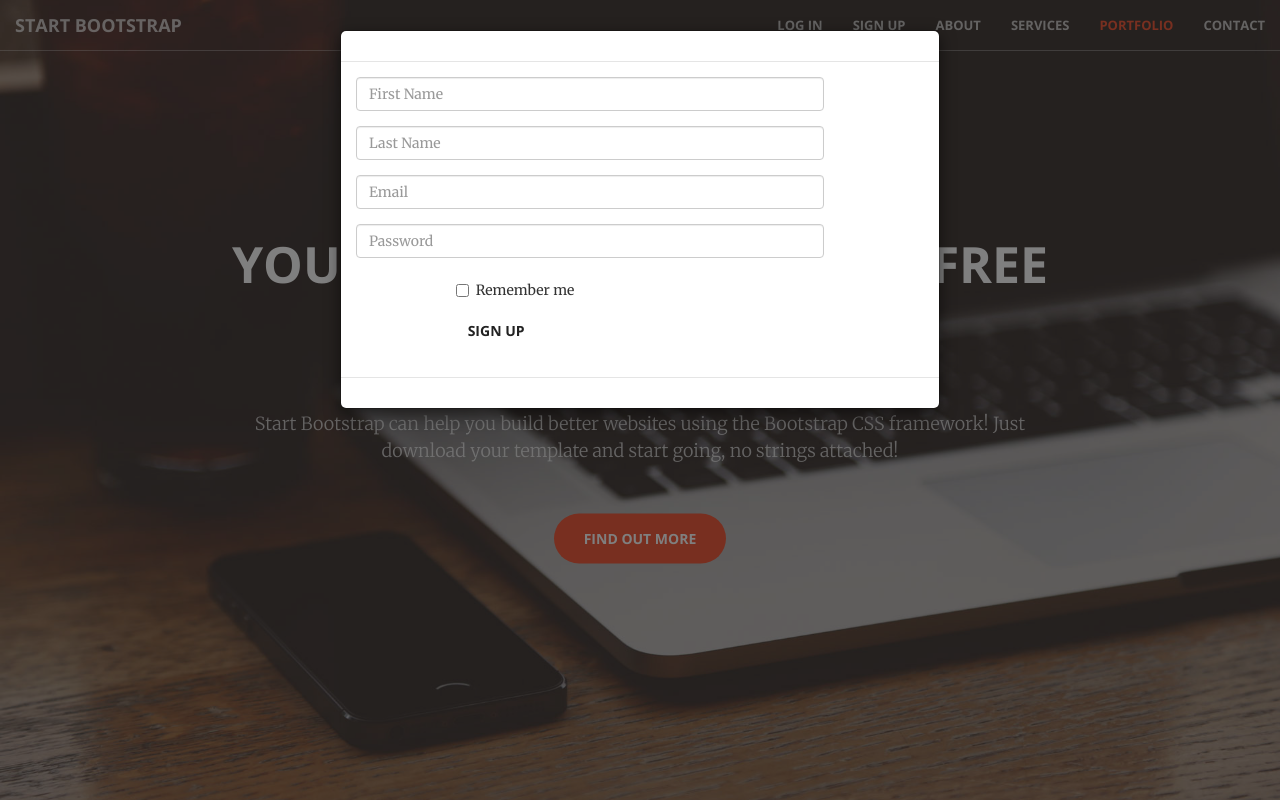
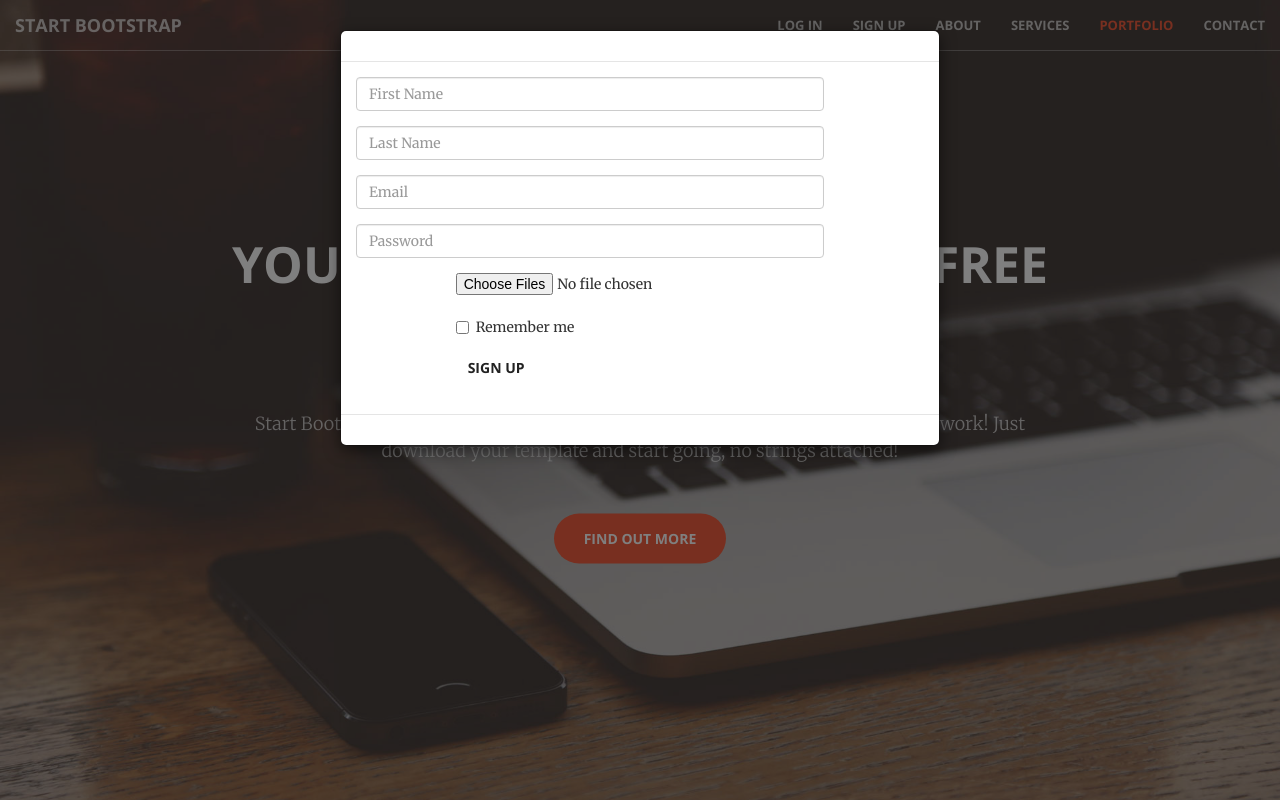
Before and after one commit to rematchka/sw_project, a PHP site: page / in a window 1280 px wide, after a click on "SIGN UP". Run offline with PHP 8.4, Linux system fonts and the light colour scheme; some libraries are stand-ins or nearby versions.

```diff
--- a/UI/signup/index.php
+++ b/UI/signup/index.php
@@ -44,6 +44,12 @@
                     </div>
                   </div>
 
+                      <div class="form-group">
+                    <div class="col-sm-offset-2 col-sm-10">
+                       <input type="file" name="pic" class="" data-multiple-caption="{count} files selected" multiple />
+                       </div>
+                       </div>
+
                   <div class="form-group">
                     <div class="col-sm-offset-2 col-sm-10">
                       <div class="checkbox">
@@ -53,6 +59,11 @@
                       </div>
                     </div>
                   </div>
+
+
+
+
+
                   <div class="form-group">
                     <div class="col-sm-offset-2 col-sm-10">
                       <button type="submit" class="btn btn-default">Sign Up</button>
```
Also changed, not shown: 2 other files.
